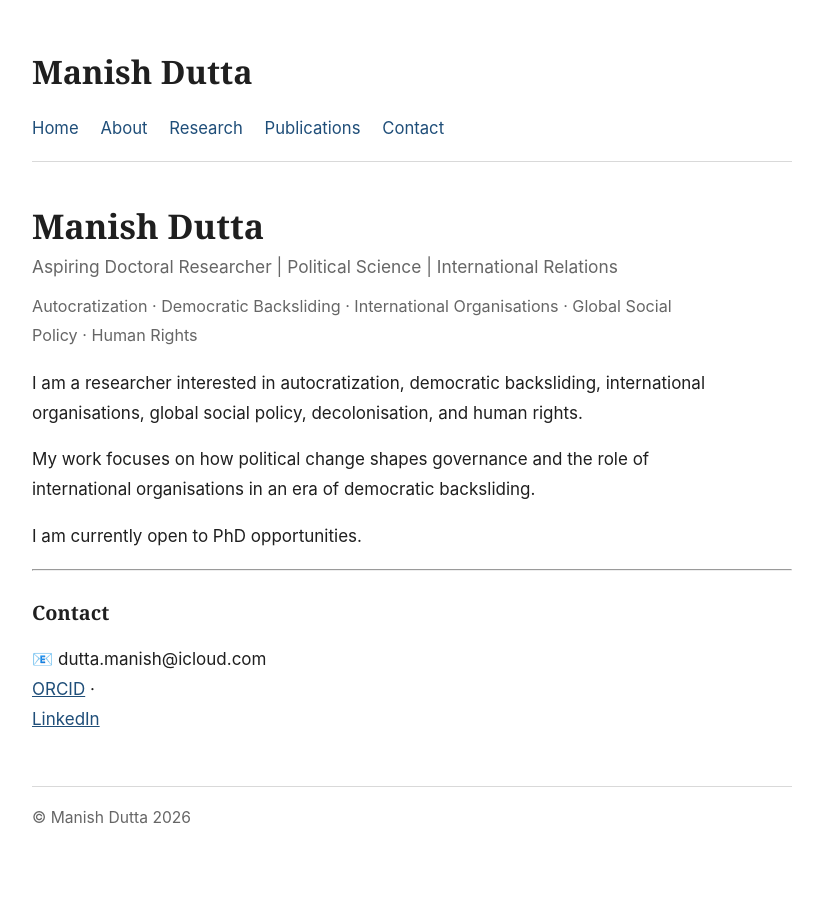
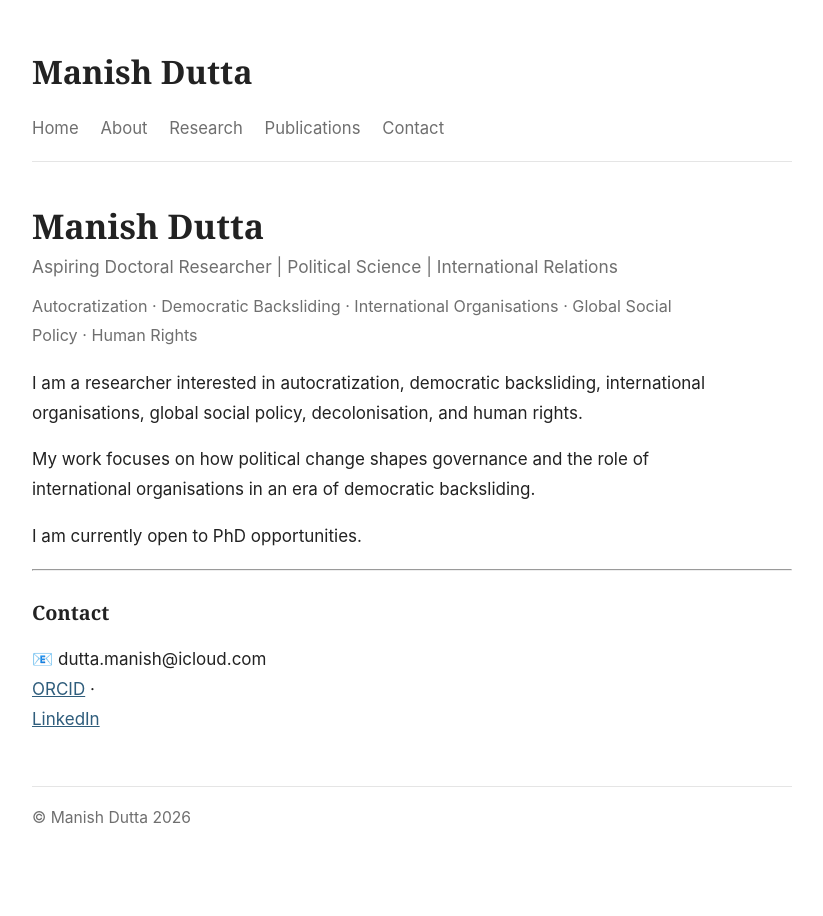
Before and after one commit to themanishdutta/themanishdutta, a Jekyll site: the page built from index.md, in a window 1280 px wide. Shown: the whole page, without its empty margins (228-1051 px from the left). Built offline with Jekyll 4.4.1, drawn with Linux system fonts in a browser that asks for light colours.

Commit message:
Update style.css

```diff
--- a/assets/css/style.css
+++ b/assets/css/style.css
@@ -1,11 +1,12 @@
 :root {
-  --text: #1f1f1f;
-  --muted: #666;
-  --line: #d9d9d9;
-  --link: #1f4e79;
+  --text: #222222;
+  --muted: #6f6f6f;
+  --line: #e5e5e5;
+  --link: #2f5d7c;
   --bg: #ffffff;
 }
 
+/* Base */
 html {
   font-size: 17px;
 }
@@ -18,12 +19,18 @@
   line-height: 1.75;
 }
 
+/* Layout */
 .site-container {
   max-width: 760px;
   margin: 0 auto;
   padding: 2.5rem 1.25rem 4rem;
 }
 
+main {
+  margin-top: 20px;
+}
+
+/* Header */
 .site-header {
   margin-bottom: 2.5rem;
   padding-bottom: 1rem;
@@ -38,21 +45,24 @@
   text-decoration: none;
 }
 
+/* Navigation */
 .site-nav {
   margin-top: 0.9rem;
 }
 
 .site-nav a {
   margin-right: 1rem;
-  color: var(--link);
+  color: var(--muted);
   text-decoration: none;
   font-size: 0.98rem;
 }
 
 .site-nav a:hover {
+  color: var(--text);
   text-decoration: underline;
 }
 
+/* Typography */
 h1, h2, h3 {
   font-family: Georgia, "Times New Roman", serif;
   color: var(--text);
@@ -61,31 +71,43 @@
 
 h1 {
   font-size: 2rem;
-  margin-bottom: 0.3rem;
+  margin-bottom: 5px;
 }
 
 h2 {
   font-size: 1.35rem;
-  margin-top: 2.2rem;
+  margin-top: 30px;
   margin-bottom: 0.75rem;
 }
 
+h3 {
+  margin-top: 30px;
+}
+
+/* Text */
 p {
   margin: 0 0 1rem;
+  max-width: 680px;
 }
 
+ul {
+  padding-left: 1.2rem;
+}
+
+/* Subtext */
 .subtitle {
   color: var(--muted);
   font-size: 1.02rem;
-  margin-bottom: 0.6rem;
+  margin-bottom: 10px;
 }
 
 .keywords {
   color: var(--muted);
-  font-size: 0.96rem;
-  margin-bottom: 1.5rem;
+  font-size: 0.95rem;
+  margin-bottom: 20px;
 }
 
+/* Links */
 a {
   color: var(--link);
 }
@@ -94,18 +116,17 @@
   text-decoration: underline;
 }
 
+/* Image */
 .profile-image {
-  width: 220px;
+  width: 180px;
   max-width: 100%;
   height: auto;
   display: block;
-  margin: 1.2rem 0 1.5rem;
+  margin: 15px 0 20px;
+  border-radius: 4px;
 }
 
-ul {
-  padding-left: 1.2rem;
-}
-
+/* Footer */
 .site-footer {
   margin-top: 3rem;
   padding-top: 1rem;
@@ -113,36 +134,3 @@
   color: var(--muted);
   font-size: 0.92rem;
 }
-.site-footer {
-  margin-top: 3rem;
-  padding-top: 1rem;
-  border-top: 1px solid var(--line);
-  color: var(--muted);
-  font-size: 0.92rem;
-}
-
-main {
-  margin-top: 20px;
-}
-
-p {
-  max-width: 680px;
-}
-
-.keywords {
-  margin-bottom: 20px;
-  color: #666;
-  font-size: 0.95rem;
-}
-
-.subtitle {
-  margin-bottom: 10px;
-}
-
-h1 {
-  margin-bottom: 5px;
-}
-
-h2, h3 {
-  margin-top: 30px;
-}
```
